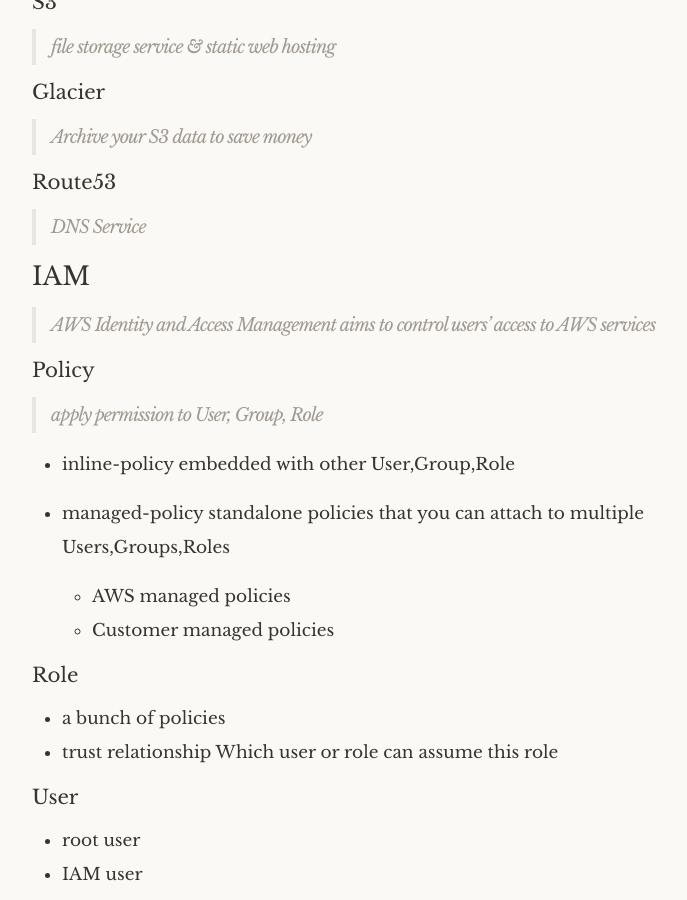
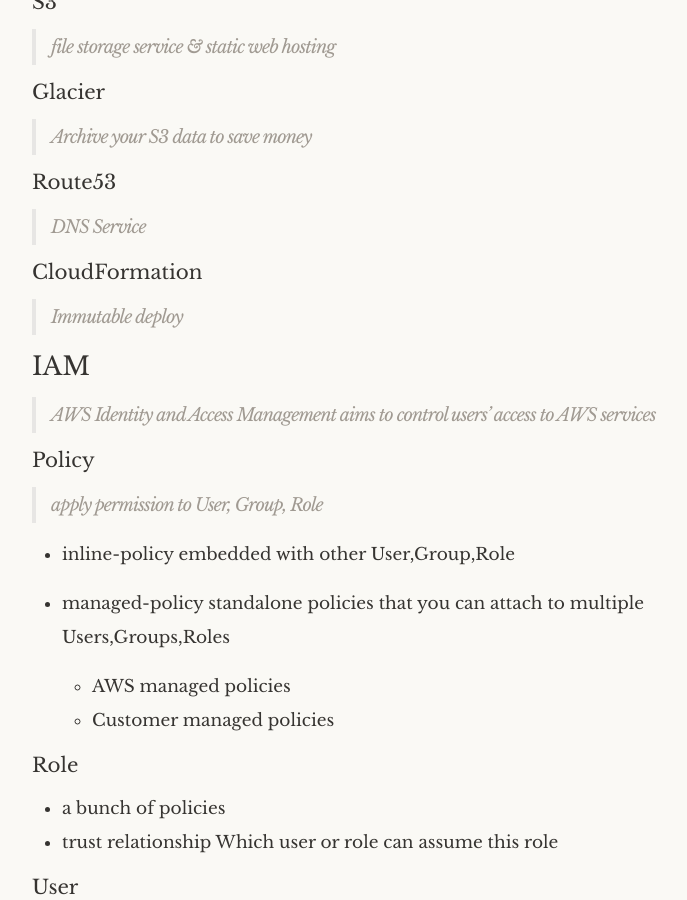
Before and after one commit to fliuheyan/fliuheyan.github.io, a Jekyll site: the page built from _posts/2017-09-01-aws-session.markdown, in a window 1280 px wide and 900 px high, scrolled down 1468 px. Shown: the whole window, without its empty margins (289-976 px from the left). Built offline with Jekyll 4.4.1, drawn with Linux system fonts in a browser that asks for light colours; some web fonts are replaced.

Commit message:
add cloudformation

```diff
--- a/_posts/2017-09-01-aws-session.markdown
+++ b/_posts/2017-09-01-aws-session.markdown
@@ -58,6 +58,10 @@ date: 2017-09-01 12:00:00
 ### Route53
 
 > DNS Service
+
+### CloudFormation
+
+> Immutable deploy
 
 ## IAM
 > AWS Identity and Access Management aims to control users' access to AWS services
@@ -142,6 +146,8 @@ Cannot attach multiple IAM roles to a single instance
 
 ### Using Temporary Security Credentials instead of sharing Credential file
 
+
+
 ## AWS VPC
 
 ## Description
```
